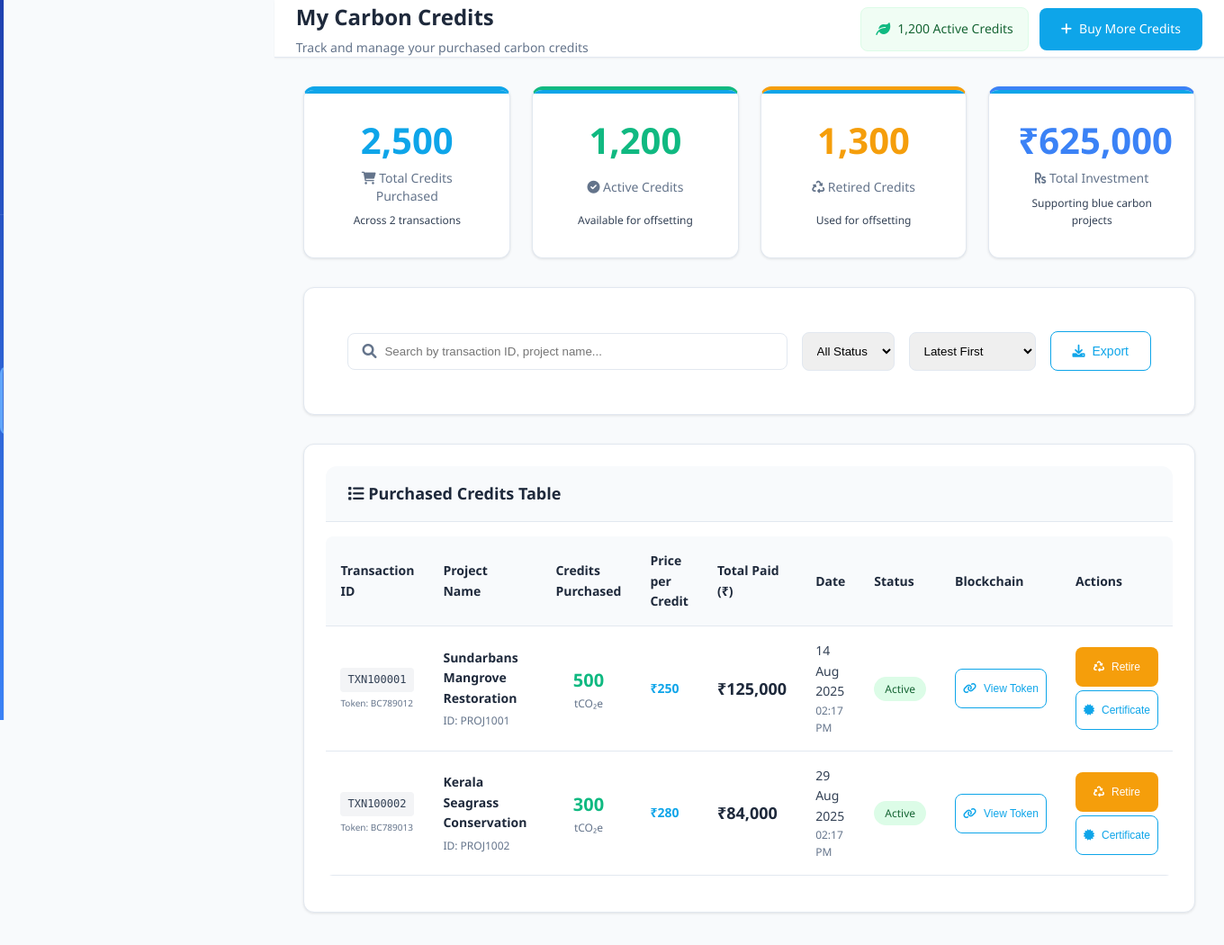
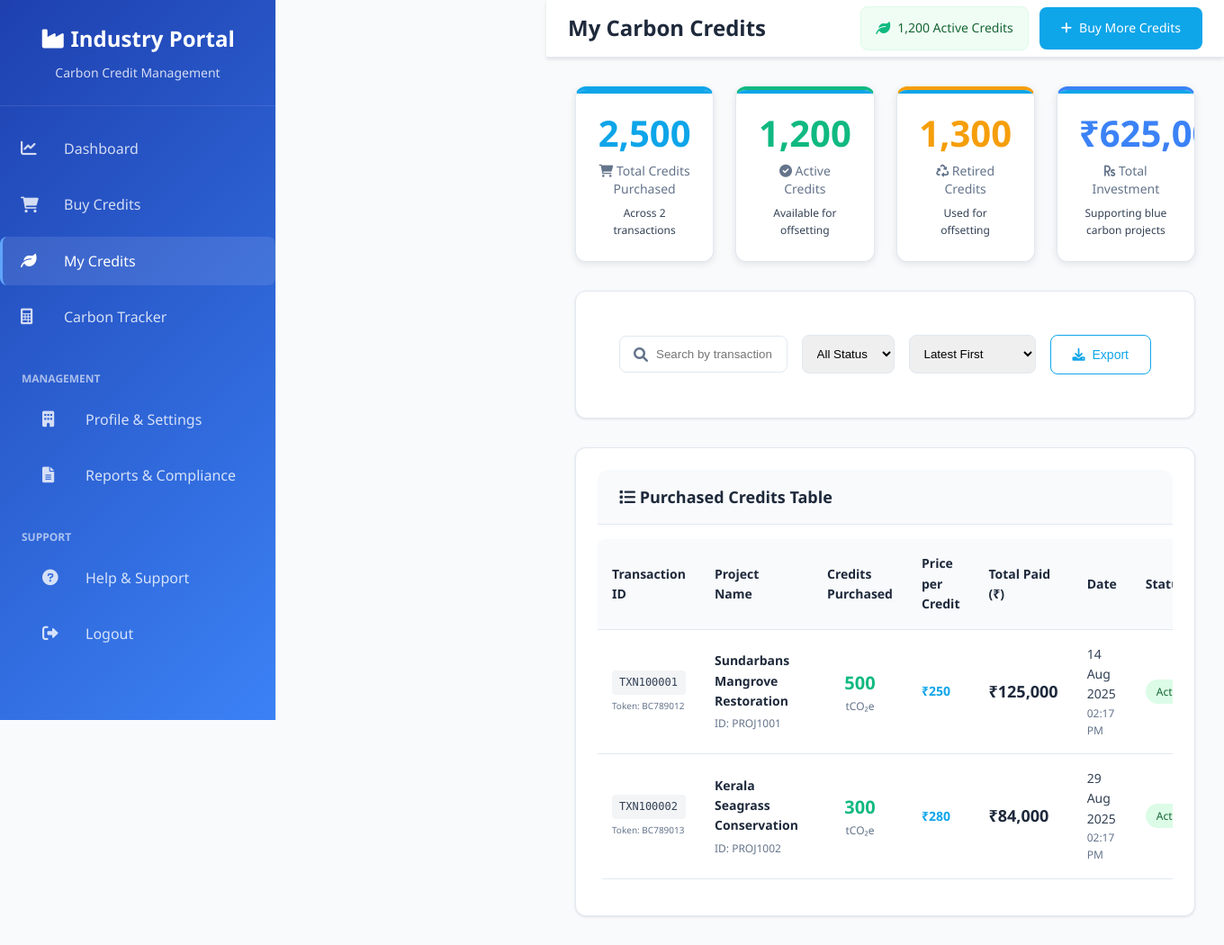
Before and after one commit to YadnyeshUbhad/BlueCarbon_MVR_System, a Flask app: page /industry/credits in a window 1360 px wide. Shown: the whole page at 90% size. Before the commit the page ends 1015 px from the top, so only its background shows below. Run offline with Flask 3, Linux system fonts and the light colour scheme; parts of the project's set-up code (start-up, migrations or seed data) failed here and were passed over.

Commit message:
Fix Industry and NGO portal sidebar responsiveness
✅ Fixed Industry portal layout and spacing issues:
- Removed large gaps between sidebar and main content
- Optimized flex layout and container sizing
- Improved header and content area spacing
- Fixed stats grid responsiveness
- Enhanced desktop layout with proper sidebar positioning

✅ Fixed NGO portal mobile sidebar toggle:
- Added missing responsive CSS for mobile breakpoints
- Fixed mobile navigation overlay system
- Improved mobile sidebar positioning and animation

✅ Enhanced responsive design:
- Updated breakpoints to 992px for better tablet support
- Improved mobile navigation button styling
- Fixed sidebar visibility on desktop vs mobile
- Added hover effects and better visual feedback

✅ Integrated with auto-responsive system:
- Ensured compatibility with existing responsive framework
- Fixed CSS conflicts and override issues
- Maintained clean, professional UI across all devices

🚀 All portals (Admin, NGO, Industry) now have consistent responsive behavior

```diff
--- a/templates/industry_base.html
+++ b/templates/industry_base.html
@@ -38,17 +38,21 @@
         .industry-container {
             display: flex;
             min-height: 100vh;
+            gap: 0;
         }
 
-        /* Sidebar */
+        /* Sidebar - Default Desktop Layout */
         .industry-sidebar {
             width: 280px;
+            min-width: 280px;
             background: linear-gradient(135deg, #1e40af, #3b82f6);
             color: white;
-            position: fixed;
             height: 100vh;
             overflow-y: auto;
-            z-index: 1000;
+            position: sticky;
+            top: 0;
+            flex-shrink: 0;
+            transition: all 0.3s ease;
         }
 
         .sidebar-header {
@@ -113,13 +117,15 @@
         /* Main Content */
         .industry-main {
             flex: 1;
-            margin-left: 280px;
-            padding: 0;
+            min-width: 0;
+            display: flex;
+            flex-direction: column;
+            background: var(--light);
         }
 
         .industry-header {
             background: white;
-            padding: 1.5rem 2rem;
+            padding: 1rem 2rem;
             border-bottom: 1px solid var(--border);
             display: flex;
             justify-content: space-between;
@@ -127,17 +133,15 @@
             position: sticky;
             top: 0;
             z-index: 900;
+            box-shadow: 0 2px 4px rgba(0,0,0,0.1);
         }
 
-        .header-title h1 {
-            font-size: 1.875rem;
+        .industry-header h1 {
+            font-size: 1.5rem;
             color: var(--dark);
-            margin-bottom: 0.25rem;
-        }
-
-        .header-title p {
-            color: var(--text-muted);
-            font-size: 0.875rem;
+            margin: 0;
+            flex: 1;
+            font-weight: 600;
         }
 
         .header-actions {
@@ -147,7 +151,9 @@
         }
 
         .industry-content {
-            padding: 2rem;
+            padding: 1.5rem;
+            flex: 1;
+            overflow-y: auto;
         }
 
         /* Cards */
@@ -178,20 +184,26 @@
         /* Stats Grid */
         .stats-grid {
             display: grid;
-            grid-template-columns: repeat(auto-fit, minmax(280px, 1fr));
-            gap: 1.5rem;
-            margin-bottom: 2rem;
+            grid-template-columns: repeat(auto-fit, minmax(250px, 1fr));
+            gap: 1.25rem;
+            margin-bottom: 1.5rem;
         }
 
         .stat-card {
             background: white;
-            padding: 2rem;
+            padding: 1.5rem;
             border-radius: 12px;
-            box-shadow: 0 1px 3px rgba(0,0,0,0.1);
+            box-shadow: 0 2px 8px rgba(0,0,0,0.1);
             border: 1px solid var(--border);
             text-align: center;
             position: relative;
             overflow: hidden;
+            transition: transform 0.2s ease, box-shadow 0.2s ease;
+        }
+
+        .stat-card:hover {
+            transform: translateY(-2px);
+            box-shadow: 0 4px 16px rgba(0,0,0,0.15);
         }
 
         .stat-card::before {
@@ -420,19 +432,99 @@
             transition: width 0.3s ease;
         }
 
-        /* Responsive */
-        @media (max-width: 768px) {
+        /* Mobile Navigation Toggle Button */
+        .mobile-nav-toggle {
+            display: none;
+            background: none;
+            border: none;
+            font-size: 1.25rem;
+            color: var(--dark);
+            cursor: pointer;
+            padding: 0.75rem;
+            border-radius: 8px;
+            transition: background-color 0.2s ease;
+            margin-right: 1rem;
+        }
+
+        .mobile-nav-toggle:hover {
+            background-color: #f1f5f9;
+        }
+
+        /* Mobile Navigation Overlay */
+        .mobile-nav-overlay {
+            position: fixed;
+            top: 0;
+            left: 0;
+            width: 100%;
+            height: 100%;
+            background: rgba(0, 0, 0, 0.5);
+            z-index: 999;
+            opacity: 0;
+            visibility: hidden;
+            transition: all 0.3s ease;
+        }
+
+        .mobile-nav-overlay.active {
+            opacity: 1;
+            visibility: visible;
+        }
+
+        /* Desktop Layout - Ensure proper display */
+        @media (min-width: 993px) {
+            .industry-container {
+                display: flex;
+                gap: 0;
+            }
+
             .industry-sidebar {
+                position: sticky;
+                transform: none;
+                display: block;
+                width: 280px;
+                min-width: 280px;
+            }
+
+            .industry-main {
+                flex: 1;
+                min-width: 0;
+            }
+
+            .mobile-nav-overlay {
+                display: none;
+            }
+
+            .mobile-nav-toggle {
+                display: none;
+            }
+        }
+
+        /* Tablet and Mobile Layout */
+        @media (max-width: 992px) {
+            .mobile-nav-toggle {
+                display: block;
+            }
+
+            .industry-container {
+                display: block;
+            }
+
+            .industry-sidebar {
+                position: fixed;
+                top: 0;
+                left: 0;
+                width: 280px;
+                height: 100vh;
+                z-index: 1000;
                 transform: translateX(-100%);
                 transition: transform 0.3s ease;
             }
 
-            .industry-sidebar.show {
+            .industry-sidebar.active {
                 transform: translateX(0);
             }
 
             .industry-main {
-                margin-left: 0;
+                width: 100%;
             }
 
             .industry-header {
@@ -445,6 +537,26 @@
 
             .stats-grid {
                 grid-template-columns: 1fr;
+                gap: 1rem;
+            }
+
+            .stat-card {
+                padding: 1.25rem;
+            }
+        }
+                display: none;
+            }
+        }
+
+        /* Allow auto-responsive.css to override mobile behavior */
+        @media (max-width: 1024px) {
+            /* These styles will be overridden by auto-responsive.css !important rules */
+            .industry-sidebar {
+                /* auto-responsive.css will handle this */
+            }
+
+            .mobile-nav-toggle {
+                /* auto-responsive.css will handle this */
             }
         }
     </style>
@@ -525,10 +637,7 @@
             <button class="mobile-nav-toggle" onclick="toggleMobileNav()" aria-label="Toggle navigation">
                 <i class="fas fa-bars"></i>
             </button>
-                <div class="header-title">
             <h1>{{ header or 'Industry Dashboard' }}</h1>
-                    <p>{{ subheader or 'Manage your carbon credits and sustainability goals' }}</p>
-                </div>
             <div class="header-actions">
                 {% block header_actions %}
                 <button class="btn btn-primary" onclick="location.href='/industry/marketplace'">
```
Also changed, not shown: templates/ngo/ngo_base.html (+80 -0 lines). Lines whose indentation alone changed are shown as unchanged.
